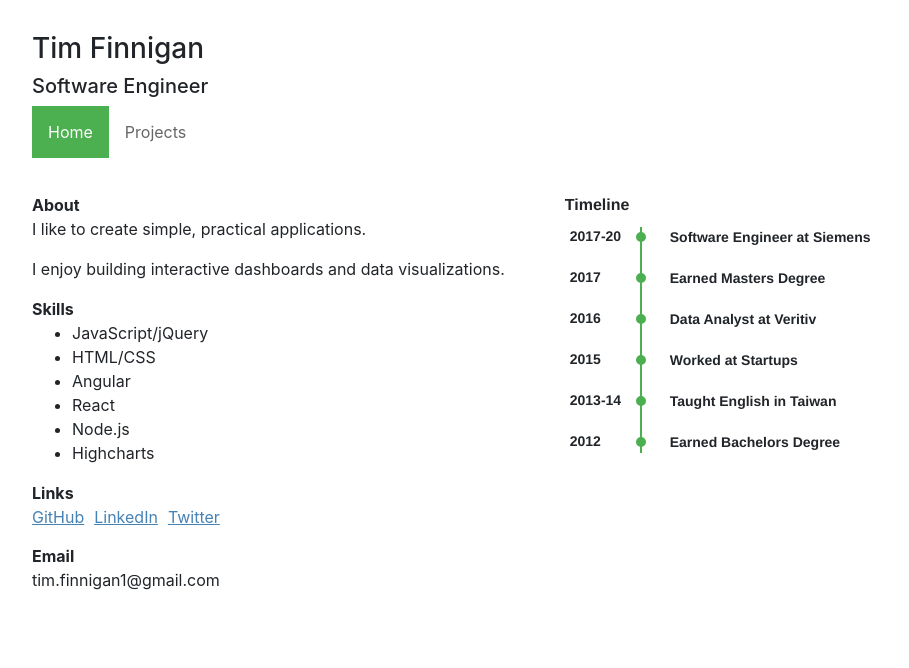
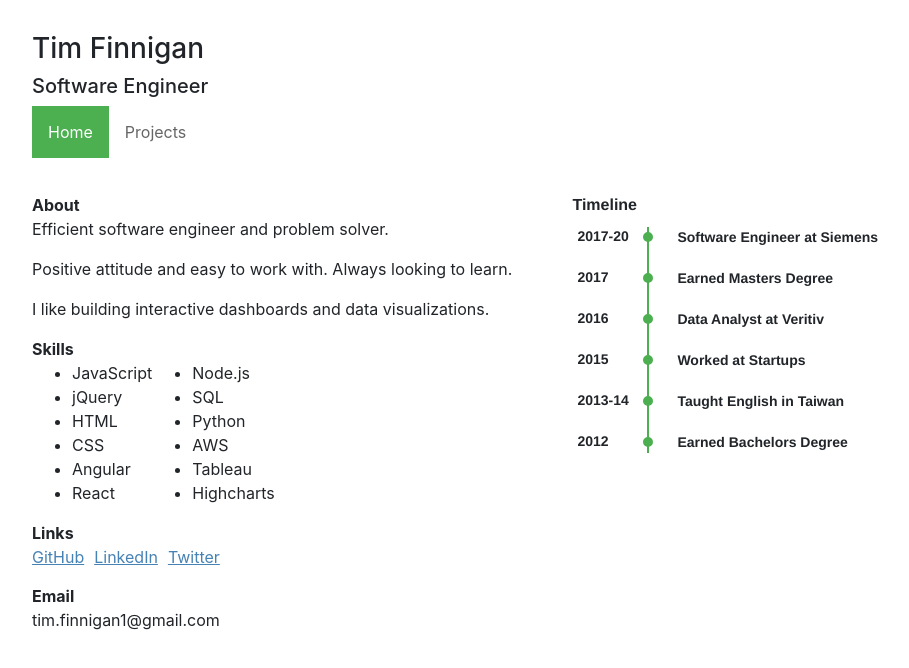
Before and after one commit to TimFinnigan/tim-finnigan-homepage, a React (Create React App) app: page / in a window 1280 px wide. Shown: the top 668 px of the page, without its empty margins (0-909 px from the left). Built offline with nearby package versions, Linux system fonts and the light colour scheme.

Commit message:
update personal profile

```diff
--- a/src/App.js
+++ b/src/App.js
@@ -6,20 +6,30 @@ class App extends React.Component {
       <div className="flex-container">
         <span id="about">
           <strong>About</strong>
-          <p>I like to create simple, practical applications.</p>
+          <p>Efficient software engineer and problem solver.</p>
           <p>
-            I enjoy building interactive dashboards and data visualizations.
+            Positive attitude and easy to work with. Always looking to learn.
           </p>
+          <p>I like building interactive dashboards and data visualizations.</p>
           <strong>Skills</strong>
-          <ul>
-            <li>JavaScript/jQuery</li>
-            <li>HTML/CSS</li>
+          <br />
+          <ul className="skills">
+            <li>JavaScript</li>
+            <li>jQuery</li>
+            <li>HTML</li>
+            <li>CSS</li>
             <li>Angular</li>
             <li>React</li>
+          </ul>
+          <ul className="skills">
             <li>Node.js</li>
+            <li>SQL</li>
+            <li>Python</li>
+            <li>AWS</li>
+            <li>Tableau</li>
             <li>Highcharts</li>
           </ul>
-
+          <br />
           <strong>Links</strong>
           <br />
           <span id="portfolio-links">
--- a/src/index.css
+++ b/src/index.css
@@ -55,7 +55,6 @@ code {
 .portfolio-nav-links li a {
   text-align: left;
 }
-
 
 .portfolio-nav-links {
   margin: 0px;
@@ -207,3 +206,7 @@ code {
 .italic {
   font-style: italic;
 }
+
+.skills {
+  display: inline-block;
+}
```
